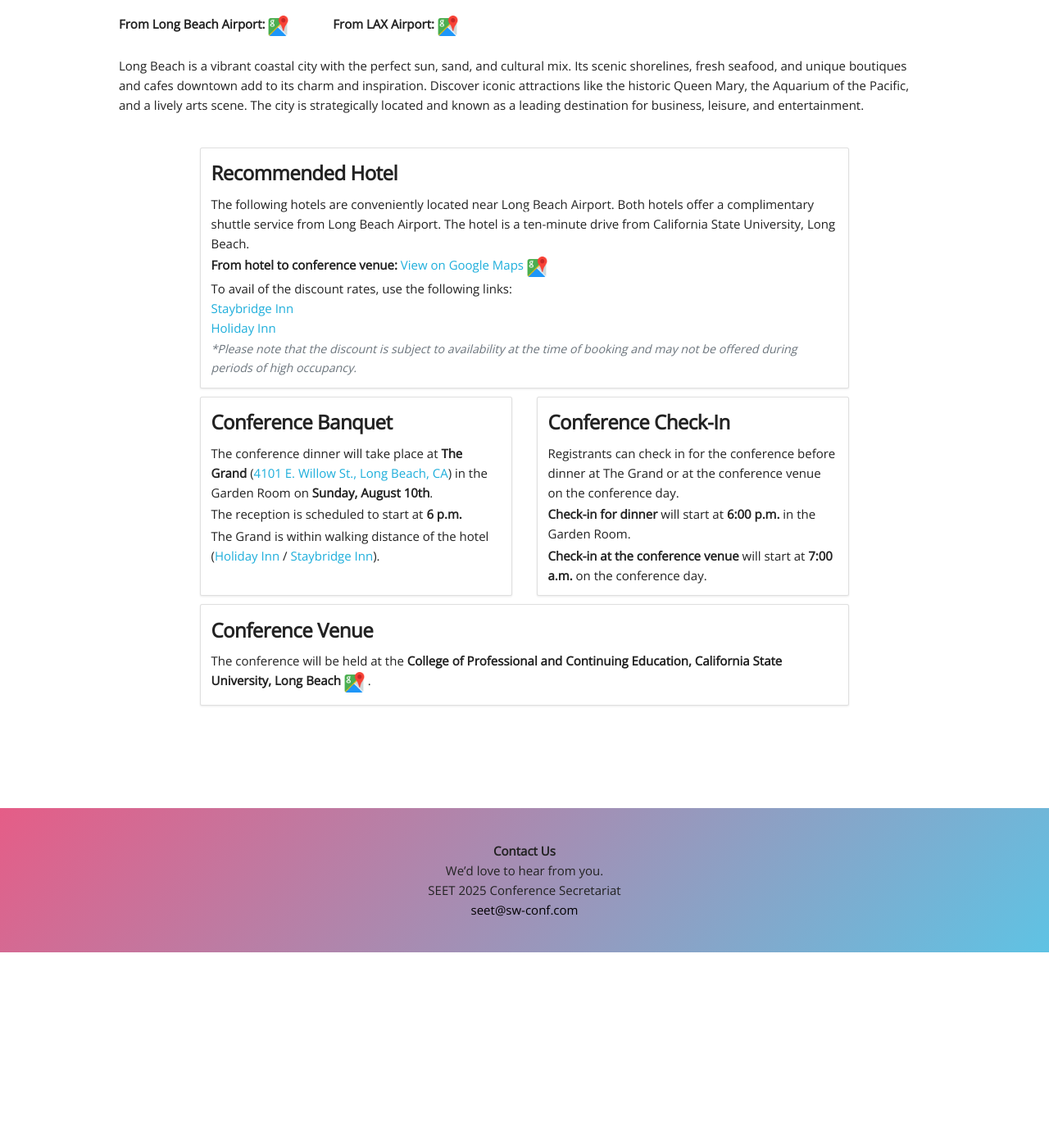
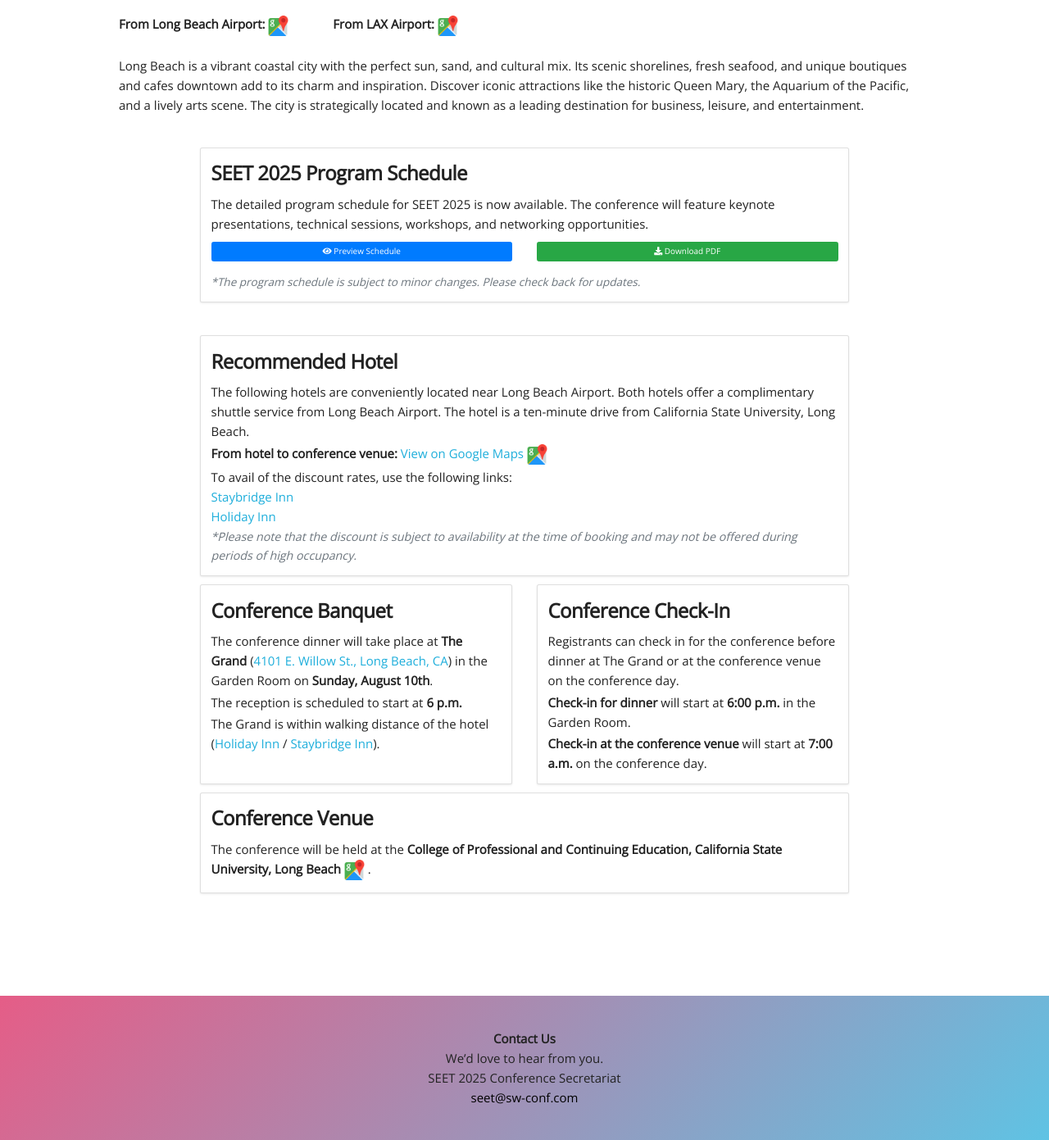
Before and after one commit to ilmaan/ICSE-IT-Conf, a Django app: page /travel in a window 1280 px wide. Shown: the part 493-1884 px from the top of the page at 82% size. Before the commit the page ends 1655 px from the top, so only its background shows below. Run offline with Django 5.2, Linux system fonts and the light colour scheme; some libraries are stand-ins or nearby versions.

Commit message:
feat: program schedule added

```diff
--- a/templates/travel.html
+++ b/templates/travel.html
@@ -10,6 +10,7 @@
     <link rel="stylesheet" href="https://cdnjs.cloudflare.com/ajax/libs/normalize/4.2.0/normalize.min.css">
     <link rel="stylesheet" href="https://cdnjs.cloudflare.com/ajax/libs/typicons/2.0.8/typicons.min.css">
     <link rel="stylesheet" href="https://cdn.jsdelivr.net/npm/bootstrap@4.4.1/dist/css/bootstrap.min.css" integrity="sha384-Vkoo8x4CGsO3+Hhxv8T/Q5PaXtkKtu6ug5TOeNV6gBiFeWPGFN9MuhOf23Q9Ifjh" crossorigin="anonymous">
+    <link rel="stylesheet" href="https://cdnjs.cloudflare.com/ajax/libs/font-awesome/5.15.4/css/all.min.css">
 
     <script src="https://cdnjs.cloudflare.com/ajax/libs/jquery/3.1.0/jquery.min.js"></script>
     <script src="https://cdnjs.cloudflare.com/ajax/libs/gsap/1.19.0/TweenMax.min.js" ></script>
@@ -116,6 +117,38 @@
 
 Long Beach is a vibrant coastal city with the perfect sun, sand, and cultural mix. Its scenic shorelines, fresh seafood, and unique boutiques and cafes downtown add to its charm and inspiration. Discover iconic attractions like the historic Queen Mary, the Aquarium of the Pacific, and a lively arts scene. The city is strategically located and known as a leading destination for business, leisure, and entertainment.
         </p>
+
+        <!-- Program Schedule Section -->
+        <div class="container mt-4 mb-4">
+          <div class="row">
+            <div class="col-12 mb-3">
+              <div class="card h-100 shadow-sm">
+                <div class="card-body">
+                  <h5 class="card-title font-weight-bold">SEET 2025 Program Schedule</h5>
+                  <p class="card-text mb-3">
+                    The detailed program schedule for SEET 2025 is now available. The conference will feature keynote presentations, technical sessions, workshops, and networking opportunities.
+                  </p>
+                  <div class="row">
+                    <div class="col-md-6 mb-2">
+                      <a href="{% static 'app/documents/SEET2025_Program.pdf' %}" target="_blank" class="btn btn-primary btn-block">
+                        <i class="fas fa-eye"></i> Preview Schedule
+                      </a>
+                    </div>
+                    <div class="col-md-6 mb-2">
+                      <a href="{% static 'app/documents/SEET2025_Program.pdf' %}" download class="btn btn-success btn-block">
+                        <i class="fas fa-download"></i> Download PDF
+                      </a>
+                    </div>
+                  </div>
+                  <p class="card-text text-muted mt-3" style="font-size: 0.9em;">
+                    <em>*The program schedule is subject to minor changes. Please check back for updates.</em>
+                  </p>
+                </div>
+              </div>
+            </div>
+          </div>
+        </div>
+
 <div class="container mt-4 mb-4">
   <div class="row">
     <div class="col-12 mb-3">
```
Also changed, not shown: 1 other file.
